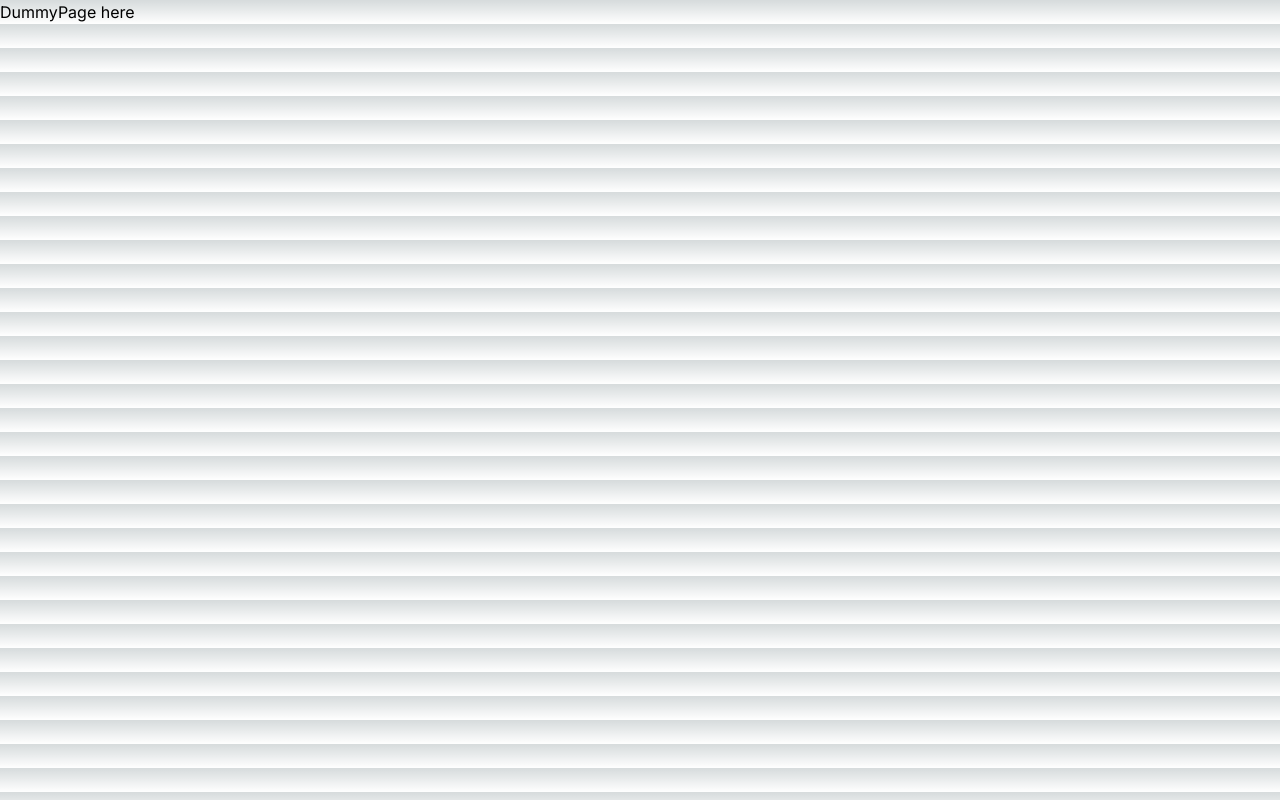
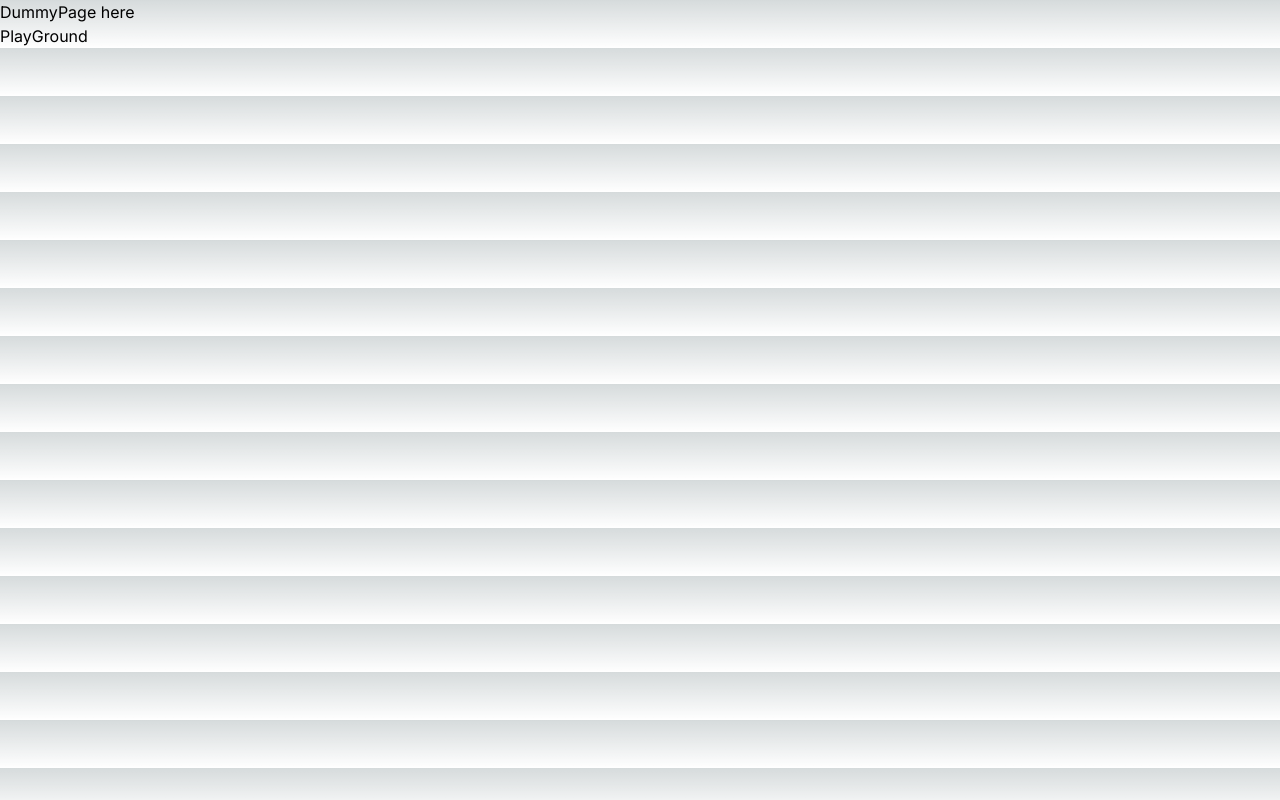
Before and after one commit to ethansnow2012/ethan_mono, a Next.js app in the folder packages/react_next_practice/: page /111 in a window 1280 px wide. Built offline with nearby package versions, Linux system fonts and the light colour scheme.

Commit message:
feat: playground

```diff
--- a/packages/react_next_practice/src/app/111/page.tsx
+++ b/packages/react_next_practice/src/app/111/page.tsx
@@ -1,9 +1,12 @@
-//import Image from "next/image";
+import PlayGround from "@/components/playGround";
 
 export default function Page() {
   return (
-    <div>
-        DummyPage here
-    </div>
+    <>
+      <div>DummyPage here</div>
+      <div>
+        <PlayGround />
+      </div>
+    </>
   );
 }
--- /dev/null
+++ b/packages/react_next_practice/src/components/playGround.tsx
@@ -0,0 +1,13 @@
+"use client"
+import React, { useCallback } from "react"
+
+const PlayGround = () => {
+  return (
+    <div>
+      <h1>PlayGround</h1>
+      <div></div>
+    </div>
+  )
+}
+
+export default PlayGround
```
